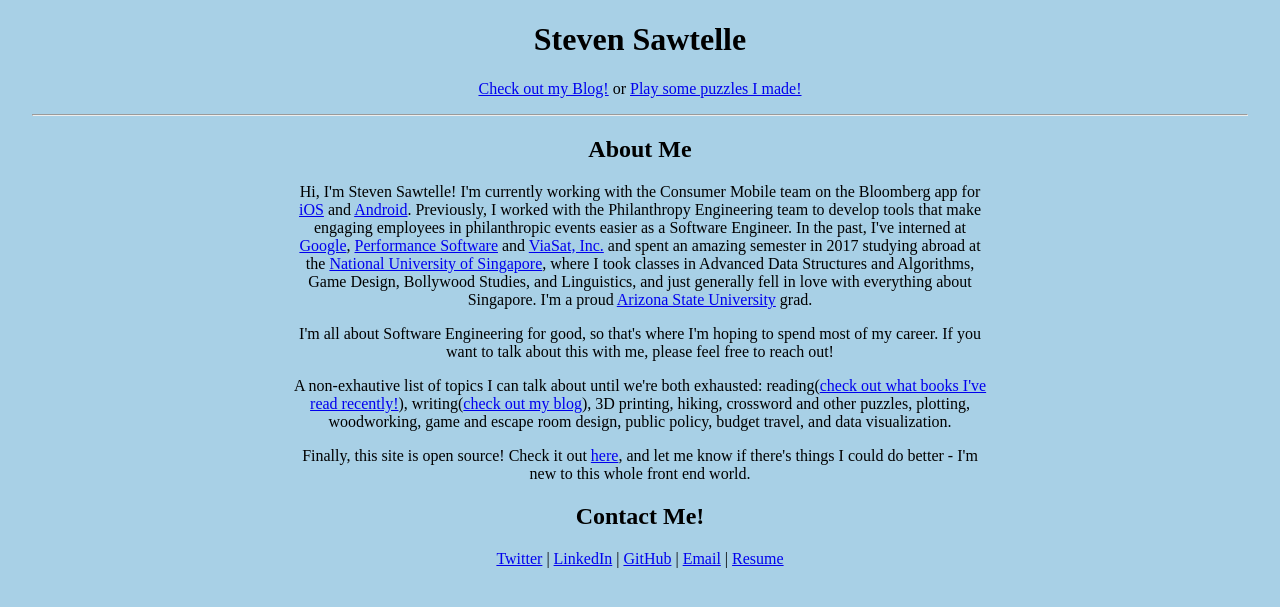
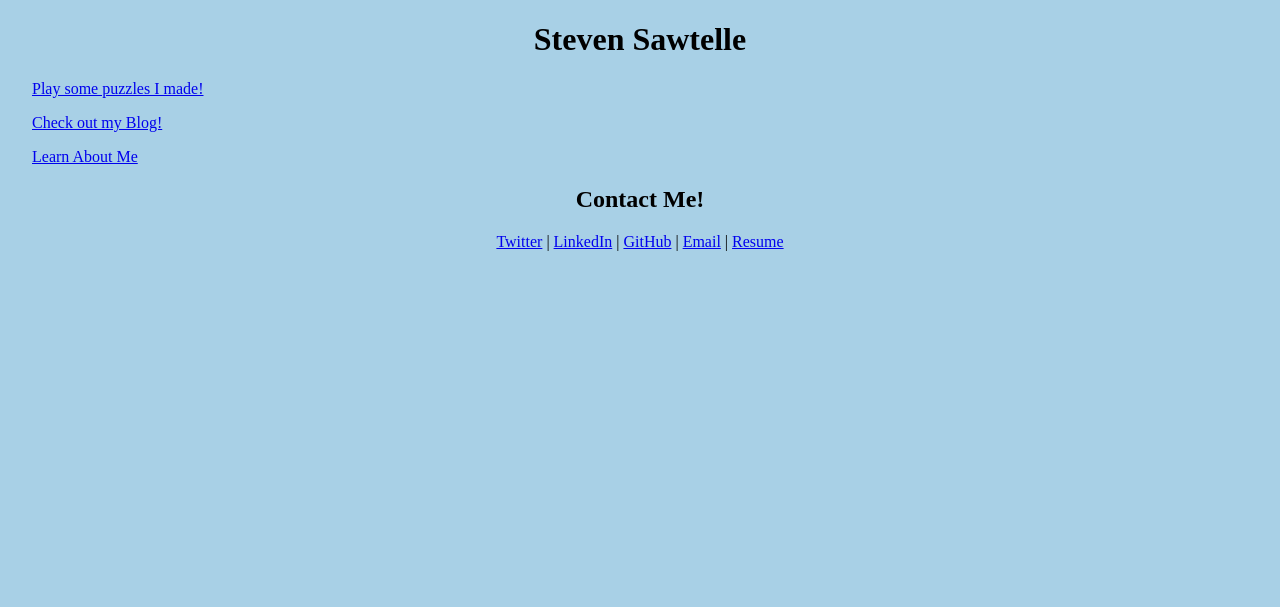
Before and after one commit to StevenSawtelle/stevensawtelle.github.io, a Jekyll site: the page built from index.md, in a window 1280 px wide. Shown: the top 607 px of the page. Built offline with Jekyll 4.4.1, drawn with Linux system fonts in a browser that asks for light colours; some web fonts are replaced.

Commit message:
move about to new screen

```diff
--- a/index.md
+++ b/index.md
@@ -27,21 +27,13 @@
 	<div class="about" id="about">
 	<center>
 		<h1>Steven Sawtelle</h1>
-			<p>
-                <a href="/blog" class="nav">Check out my Blog!</a> or
-                <a href="/puzzles" class="nav">Play some puzzles I made!</a>
-            </p>
-        </center>
-		<hr>
-		<center>
-		<div class="about" style="max-width: 700px">
-				<h2>About Me</h2>
-				<p>Hi, I'm Steven Sawtelle! I'm currently working with the Consumer Mobile team on the Bloomberg app for <a class="linked" rel="nofollow" href="https://apps.apple.com/us/app/bloomberg-business-news/id281941097" alt="Google">iOS</a> and <a class="linked" rel="nofollow" href="https://play.google.com/store/apps/details?id=com.bloomberg.android.plus&hl=en_US&gl=US" alt="Google">Android</a>. Previously, I worked with the Philanthropy Engineering team to develop tools that make engaging employees in philanthropic events easier as a Software Engineer. In the past, I've interned at <a class="linked" rel="nofollow" href="https://google.com/" alt="Google">Google</a>, <a class="linked" rel="nofollow" href="https://psware.com/" alt="Performance">Performance Software</a> and <a class="linked" rel="nofollow" href="https://viasat.com/" alt="ViaSat">ViaSat, Inc.</a> and spent an amazing semester in 2017 studying abroad at the <a class="linked" rel="nofollow" href="http://nus.edu.sg/" alt="NUS">National University of Singapore</a>, where I took classes in Advanced Data Structures and Algorithms, Game Design, Bollywood Studies, and Linguistics, and just generally fell in love with everything about Singapore. I'm a proud <a class="linked" rel="nofollow" href="http://asu.edu/" alt="ASU">Arizona State University</a> grad.</p>
-				<p>I'm all about Software Engineering for good, so that's where I'm hoping to spend most of my career. If you want to talk about this with me, please feel free to reach out!</p>
-				<p>A non-exhautive list of topics I can talk about until we're both exhausted: reading(<a href="/books" class="nav">check out what books I've read recently!</a>), writing(<a href="/blog" class="nav">check out my blog</a>), 3D printing, hiking, crossword and other puzzles, plotting, woodworking, game and escape room design, public policy, budget travel, and data visualization.</p>
-				<p>Finally, this site is open source! Check it out <a class="linked" rel="nofollow" href="https://github.com/StevenSawtelle/stevensawtelle.github.io" alt="site_source">here</a>, and let me know if there's things I could do better - I'm new to this whole front end world.</p>
-		</div>
-		</center>
+    </center>
+
+
+	<p><a href="/puzzles" class="nav">Play some puzzles I made!</a></p>
+	<p><a href="/blog" class="nav">Check out my Blog!</a></p>
+	<p><a href="/about" class="nav">Learn About Me</a></p>
+
 
 	<div class="contact" id="contact">
 	    <center>
```
Also changed, not shown: about.md (added, +25 -0 lines).
